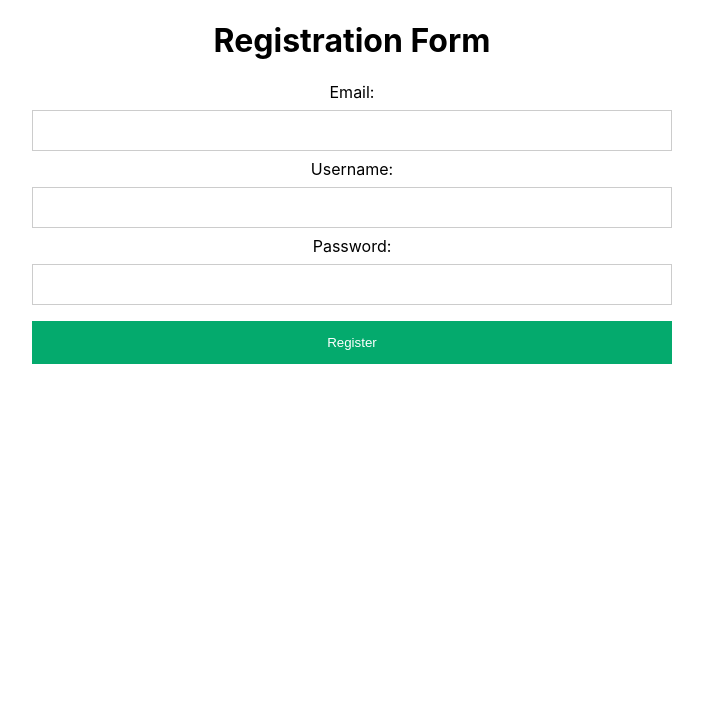
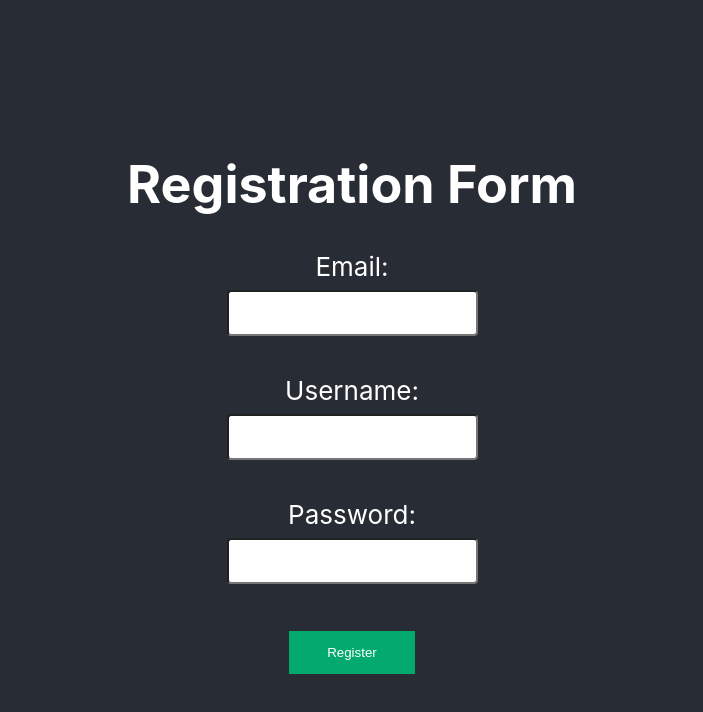
Before and after one commit to gfa-cc-after/StudyGroup_1_PET_Clinic_Frontend-main, a React (Create React App) app: page / in a window 1280 px wide. Shown: the top 712 px of the page, without its empty margins (288-991 px from the left). Built offline with nearby package versions, Linux system fonts and the light colour scheme.

Commit message:
chore: fixing the css file + cleaning code

```diff
--- a/src/App.css
+++ b/src/App.css
@@ -1,19 +1,11 @@
-.App {
-  text-align: center;
+html, body {
+  margin: 0;
+  padding: 0;
+  height: 100%;
 }
 
-.App-logo {
-  height: 40vmin;
-  pointer-events: none;
-}
-
-@media (prefers-reduced-motion: no-preference) {
-  .App-logo {
-    animation: App-logo-spin infinite 20s linear;
-  }
-}
-
-.App-header {
+.App {
+   text-align: center;
   background-color: #282c34;
   min-height: 100vh;
   display: flex;
@@ -24,19 +16,18 @@
   color: white;
 }
 
-.App-link {
-  color: #61dafb;
-}
 
 input[type=text], input[type=password], input[type=email] {
-  align:center;
-  width: 50%;
+  width: 100%;
+  max-width: 400px;
   padding: 12px 20px;
   margin: 8px 0;
-  display: inline-block;
-  border: 1px solid #ccc;
   box-sizing: border-box;
-
+  display: block;
+  margin-left: auto;
+  margin-right: auto;
+   font-size: 1rem;
+  border-radius: 4px;
 }
 
 button {
@@ -48,12 +39,3 @@ button {
   cursor: pointer;
   width: 50%;
 }
-
-@keyframes App-logo-spin {
-  from {
-    transform: rotate(0deg);
-  }
-  to {
-    transform: rotate(360deg);
-  }
-}
```
